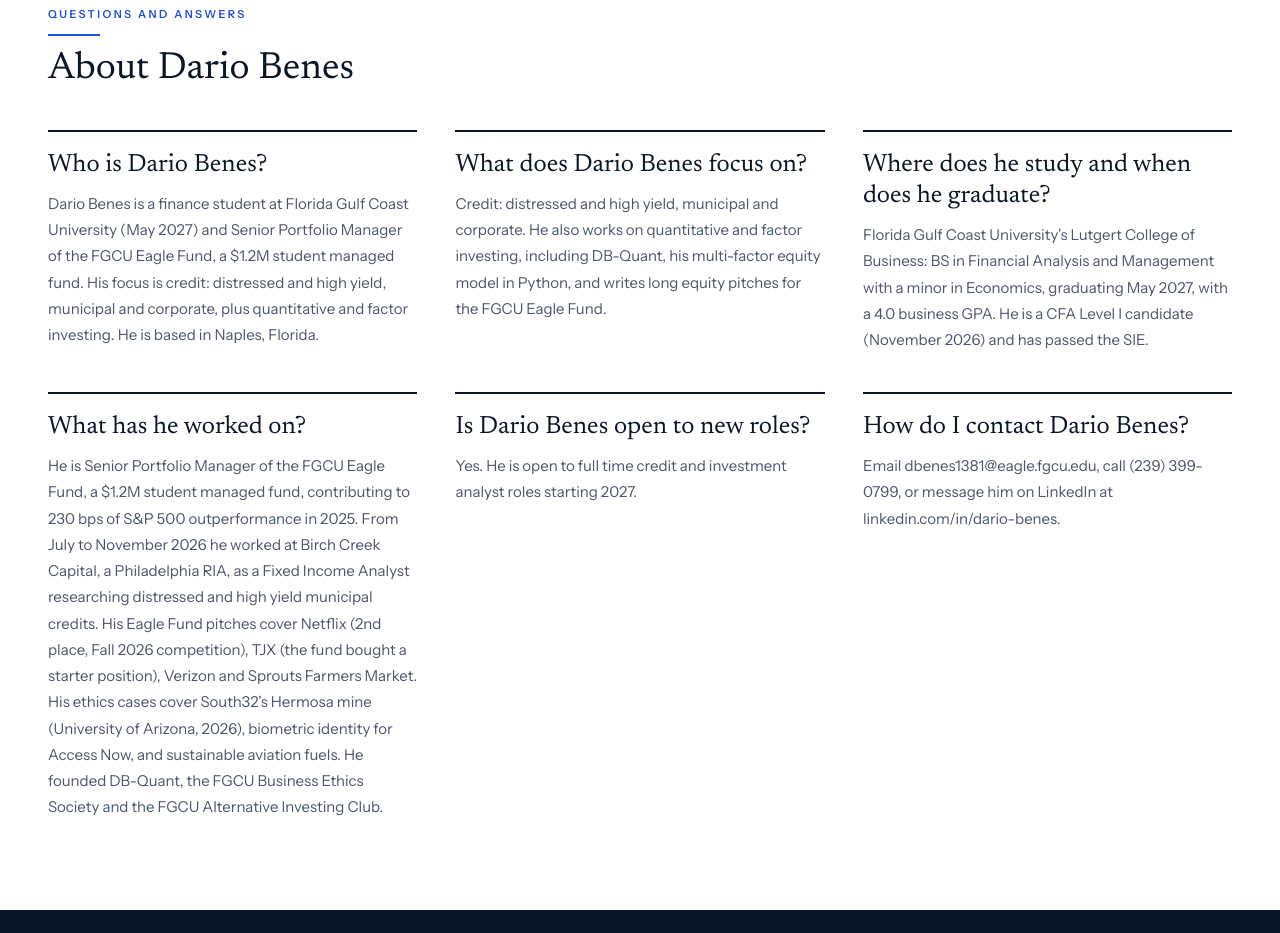
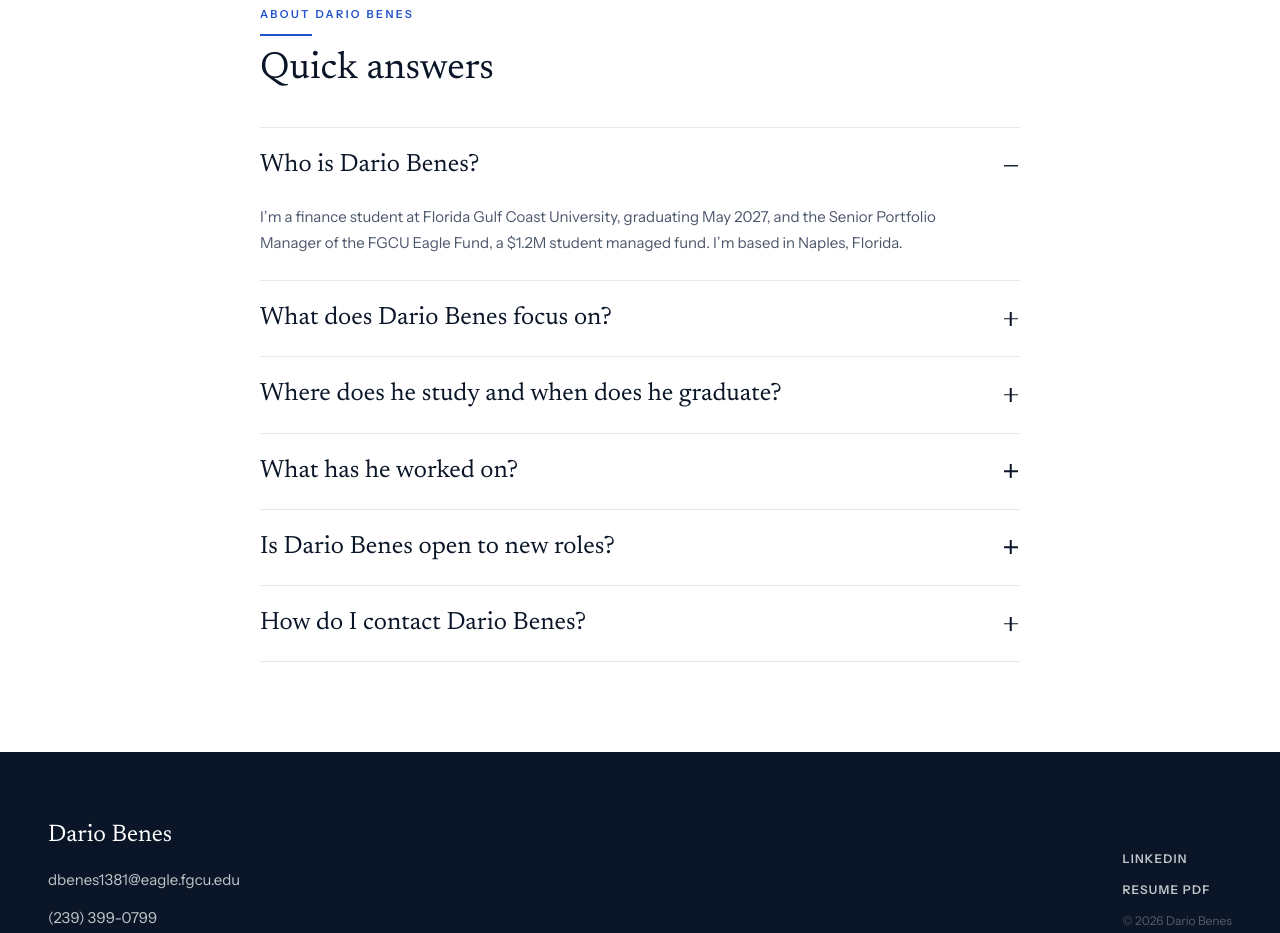
Before and after one commit to DarioB05/dariobenes-site, a plain HTML site: page index.html in a window 1280 px wide. Shown: the part 4200-5133 px from the top of the page. Drawn offline with Linux system fonts and the light colour scheme.

Commit message:
SEO overhaul, Birch Creek update, deck pages, image optimization

```diff
--- a/index.html
+++ b/index.html
@@ -167,7 +167,7 @@
      "name": "Who is Dario Benes?",
      "acceptedAnswer": {
       "@type": "Answer",
-      "text": "Dario Benes is a finance student at Florida Gulf Coast University (May 2027) and Senior Portfolio Manager of the FGCU Eagle Fund, a $1.2M student managed fund. His focus is credit: distressed and high yield, municipal and corporate, plus quantitative and factor investing. He is based in Naples, Florida."
+      "text": "Dario Benes is a finance student at Florida Gulf Coast University, graduating May 2027, and the Senior Portfolio Manager of the FGCU Eagle Fund, a $1.2M student managed fund. Dario Benes is based in Naples, Florida."
      }
     },
     {
@@ -175,7 +175,7 @@
      "name": "What does Dario Benes focus on?",
      "acceptedAnswer": {
       "@type": "Answer",
-      "text": "Credit: distressed and high yield, municipal and corporate. He also works on quantitative and factor investing, including DB-Quant, his multi-factor equity model in Python, and writes long equity pitches for the FGCU Eagle Fund."
+      "text": "Dario Benes focuses on credit, mostly distressed and high yield, both municipal and corporate. Dario Benes also builds quantitative and factor models, including DB-Quant, his multi-factor equity model in Python."
      }
     },
     {
@@ -183,7 +183,7 @@
      "name": "Where does he study and when does he graduate?",
      "acceptedAnswer": {
       "@type": "Answer",
-      "text": "Florida Gulf Coast University’s Lutgert College of Business: BS in Financial Analysis and Management with a minor in Economics, graduating May 2027, with a 4.0 business GPA. He is a CFA Level I candidate (November 2026) and has passed the SIE."
+      "text": "Dario Benes studies at Florida Gulf Coast University's Lutgert College of Business, earning a BS in Financial Analysis and Management with a minor in Economics. Dario Benes graduates in May 2027 with a 4.0 business GPA, is a CFA Level I candidate, and has passed the SIE."
      }
     },
     {
@@ -191,7 +191,7 @@
      "name": "What has he worked on?",
      "acceptedAnswer": {
       "@type": "Answer",
-      "text": "He is Senior Portfolio Manager of the FGCU Eagle Fund, a $1.2M student managed fund, contributing to 230 bps of S&P 500 outperformance in 2025. From July to November 2026 he worked at Birch Creek Capital, a Philadelphia RIA, as a Fixed Income Analyst researching distressed and high yield municipal credits. His Eagle Fund pitches cover Netflix (2nd place, Fall 2026 competition), TJX (the fund bought a starter position), Verizon and Sprouts Farmers Market. His ethics cases cover South32’s Hermosa mine (University of Arizona, 2026), biometric identity for Access Now, and sustainable aviation fuels. He founded DB-Quant, the FGCU Business Ethics Society and the FGCU Alternative Investing Club."
+      "text": "From July to November 2026 Dario Benes was a Fixed Income Analyst at Birch Creek Capital, a Philadelphia RIA, covering distressed and high yield municipal credits. At the FGCU Eagle Fund, Dario Benes runs the portfolio with his analysts, and the fund beat the S&P 500 by 230 bps in 2025. Dario Benes's recent pitches are Netflix (2nd place, Fall 2026), TJX, Verizon and Sprouts. Full details are on the Pitches and Ethics pages of dariobenes.com."
      }
     },
     {
@@ -199,7 +199,7 @@
      "name": "Is Dario Benes open to new roles?",
      "acceptedAnswer": {
       "@type": "Answer",
-      "text": "Yes. He is open to full time credit and investment analyst roles starting 2027."
+      "text": "Yes. Dario Benes is looking for full time credit and investment analyst roles starting in 2027."
      }
     },
     {
@@ -207,7 +207,7 @@
      "name": "How do I contact Dario Benes?",
      "acceptedAnswer": {
       "@type": "Answer",
-      "text": "Email dbenes1381@eagle.fgcu.edu, call (239) 399-0799, or message him on LinkedIn at linkedin.com/in/dario-benes."
+      "text": "Email Dario Benes at dbenes1381@eagle.fgcu.edu, call Dario Benes at (239) 399-0799, or message Dario Benes on LinkedIn at linkedin.com/in/dario-benes."
      }
     }
    ]
@@ -271,7 +271,23 @@ footer a{display:inline-flex;align-items:center;min-height:44px}
 .scp2:hover { background: rgba(255, 255, 255, 0.12) !important; border-color: rgb(255, 255, 255) !important; }
 .scp3:hover { background: rgb(10, 22, 40) !important; color: rgb(255, 255, 255) !important; }
 .scp4:hover { border-color: rgb(10, 22, 40) !important; transform: translateY(-4px) !important; }
-.scp5:hover { background: rgba(255, 255, 255, 0.09) !important; border-color: rgba(255, 255, 255, 0.3) !important; transform: translateY(-4px) !important; }</style></head>
+.scp5:hover { background: rgba(255, 255, 255, 0.09) !important; border-color: rgba(255, 255, 255, 0.3) !important; transform: translateY(-4px) !important; }</style><style>
+.faq-list{border-top:1px solid rgb(228,231,239)}
+.faq-item{border-bottom:1px solid rgb(228,231,239)}
+.faq-item summary{display:flex;align-items:center;justify-content:space-between;gap:20px;padding:22px 0;cursor:pointer;list-style:none;-webkit-tap-highlight-color:transparent}
+.faq-item summary::-webkit-details-marker{display:none}
+.faq-item summary::marker{content:""}
+.faq-item summary h3{margin:0;font-family:"Newsreader",serif;font-weight:400;font-size:clamp(20px,2.2vw,25px);line-height:1.25;color:rgb(10,22,40)}
+.faq-item summary:hover h3{color:rgb(34,81,204)}
+.faq-item summary:focus-visible{outline:2px solid rgb(34,81,204);outline-offset:4px}
+.faq-icon{position:relative;flex:0 0 18px;width:18px;height:18px}
+.faq-icon::before,.faq-icon::after{content:"";position:absolute;left:50%;top:50%;width:14px;height:1.5px;background:rgb(10,22,40);transform:translate(-50%,-50%);transition:transform .2s ease}
+.faq-icon::after{transform:translate(-50%,-50%) rotate(90deg)}
+.faq-item[open] .faq-icon::after{transform:translate(-50%,-50%) rotate(0deg)}
+.faq-item p{margin:0;padding:0 38px 24px 0;font-size:15px;line-height:1.75;color:rgb(76,86,107)}
+@media (max-width:767.98px){.faq-item summary{padding:18px 0}.faq-item p{padding-right:0;padding-bottom:20px}}
+@media (prefers-reduced-motion:reduce){.faq-icon::before,.faq-icon::after{transition:none}}
+</style></head>
 <body>
 <div class="sc-host" data-sc-name="index"><div style="font-family: &quot;Instrument Sans&quot;, system-ui, sans-serif; color: rgb(19, 24, 36); line-height: 1.6;">
 
@@ -534,34 +550,34 @@ footer a{display:inline-flex;align-items:center;min-height:44px}
 
 
   <section data-reveal="" id="about-dario-benes" style="background: rgb(255, 255, 255); border-top: 1px solid rgb(228, 231, 239); padding: clamp(56px, 7vw, 96px) clamp(20px, 4vw, 48px);">
-    <div style="max-width: min(1560px, 94vw); margin: 0px auto;">
-      <p style="margin: 0px 0px 12px; font-size: 11px; font-weight: 600; letter-spacing: 0.22em; text-transform: uppercase; color: rgb(34, 81, 204);" data-label="">Questions and answers</p>
-      <h2 style="margin: 0px 0px clamp(28px, 3vw, 44px); font-family: &quot;Newsreader&quot;, serif; font-weight: 400; font-size: clamp(26px, 3.2vw, 38px); line-height: 1.15; color: rgb(10, 22, 40);">About Dario Benes</h2>
-      <div style="display: grid; grid-template-columns: repeat(auto-fit,minmax(min(320px,100%),1fr)); gap: clamp(28px, 3vw, 44px) clamp(24px, 3vw, 48px);">
-          <article style="border-top: 2px solid rgb(10, 22, 40); padding-top: 18px; display: flex; flex-direction: column; gap: 10px;">
-            <h3 style="margin: 0px; font-family: &quot;Newsreader&quot;, serif; font-weight: 400; font-size: clamp(21px, 2.2vw, 25px); line-height: 1.25; color: rgb(10, 22, 40);">Who is Dario Benes?</h3>
-            <p style="margin: 0px; font-size: 15px; line-height: 1.75; color: rgb(76, 86, 107);">Dario Benes is a finance student at Florida Gulf Coast University (May 2027) and Senior Portfolio Manager of the FGCU Eagle Fund, a $1.2M student managed fund. His focus is credit: distressed and high yield, municipal and corporate, plus quantitative and factor investing. He is based in Naples, Florida.</p>
-          </article>
-          <article style="border-top: 2px solid rgb(10, 22, 40); padding-top: 18px; display: flex; flex-direction: column; gap: 10px;">
-            <h3 style="margin: 0px; font-family: &quot;Newsreader&quot;, serif; font-weight: 400; font-size: clamp(21px, 2.2vw, 25px); line-height: 1.25; color: rgb(10, 22, 40);">What does Dario Benes focus on?</h3>
-            <p style="margin: 0px; font-size: 15px; line-height: 1.75; color: rgb(76, 86, 107);">Credit: distressed and high yield, municipal and corporate. He also works on quantitative and factor investing, including DB-Quant, his multi-factor equity model in Python, and writes long equity pitches for the FGCU Eagle Fund.</p>
-          </article>
-          <article style="border-top: 2px solid rgb(10, 22, 40); padding-top: 18px; display: flex; flex-direction: column; gap: 10px;">
-            <h3 style="margin: 0px; font-family: &quot;Newsreader&quot;, serif; font-weight: 400; font-size: clamp(21px, 2.2vw, 25px); line-height: 1.25; color: rgb(10, 22, 40);">Where does he study and when does he graduate?</h3>
-            <p style="margin: 0px; font-size: 15px; line-height: 1.75; color: rgb(76, 86, 107);">Florida Gulf Coast University’s Lutgert College of Business: BS in Financial Analysis and Management with a minor in Economics, graduating May 2027, with a 4.0 business GPA. He is a CFA Level I candidate (November 2026) and has passed the SIE.</p>
-          </article>
-          <article style="border-top: 2px solid rgb(10, 22, 40); padding-top: 18px; display: flex; flex-direction: column; gap: 10px;">
-            <h3 style="margin: 0px; font-family: &quot;Newsreader&quot;, serif; font-weight: 400; font-size: clamp(21px, 2.2vw, 25px); line-height: 1.25; color: rgb(10, 22, 40);">What has he worked on?</h3>
-            <p style="margin: 0px; font-size: 15px; line-height: 1.75; color: rgb(76, 86, 107);">He is Senior Portfolio Manager of the FGCU Eagle Fund, a $1.2M student managed fund, contributing to 230 bps of S&amp;P 500 outperformance in 2025. From July to November 2026 he worked at Birch Creek Capital, a Philadelphia RIA, as a Fixed Income Analyst researching distressed and high yield municipal credits. His Eagle Fund pitches cover Netflix (2nd place, Fall 2026 competition), TJX (the fund bought a starter position), Verizon and Sprouts Farmers Market. His ethics cases cover South32’s Hermosa mine (University of Arizona, 2026), biometric identity for Access Now, and sustainable aviation fuels. He founded DB-Quant, the FGCU Business Ethics Society and the FGCU Alternative Investing Club.</p>
-          </article>
-          <article style="border-top: 2px solid rgb(10, 22, 40); padding-top: 18px; display: flex; flex-direction: column; gap: 10px;">
-            <h3 style="margin: 0px; font-family: &quot;Newsreader&quot;, serif; font-weight: 400; font-size: clamp(21px, 2.2vw, 25px); line-height: 1.25; color: rgb(10, 22, 40);">Is Dario Benes open to new roles?</h3>
-            <p style="margin: 0px; font-size: 15px; line-height: 1.75; color: rgb(76, 86, 107);">Yes. He is open to full time credit and investment analyst roles starting 2027.</p>
-          </article>
-          <article style="border-top: 2px solid rgb(10, 22, 40); padding-top: 18px; display: flex; flex-direction: column; gap: 10px;">
-            <h3 style="margin: 0px; font-family: &quot;Newsreader&quot;, serif; font-weight: 400; font-size: clamp(21px, 2.2vw, 25px); line-height: 1.25; color: rgb(10, 22, 40);">How do I contact Dario Benes?</h3>
-            <p style="margin: 0px; font-size: 15px; line-height: 1.75; color: rgb(76, 86, 107);">Email dbenes1381@eagle.fgcu.edu, call (239) 399-0799, or message him on LinkedIn at linkedin.com/in/dario-benes.</p>
-          </article>
+    <div style="max-width: 760px; margin: 0px auto;">
+      <p style="margin: 0px 0px 12px; font-size: 11px; font-weight: 600; letter-spacing: 0.22em; text-transform: uppercase; color: rgb(34, 81, 204);" data-label="">About Dario Benes</p>
+      <h2 style="margin: 0px 0px clamp(24px, 3vw, 36px); font-family: &quot;Newsreader&quot;, serif; font-weight: 400; font-size: clamp(26px, 3.2vw, 38px); line-height: 1.15; color: rgb(10, 22, 40);">Quick answers</h2>
+      <div class="faq-list">
+        <details class="faq-item" open="">
+          <summary><h3>Who is Dario Benes?</h3><span class="faq-icon" aria-hidden="true"></span></summary>
+          <p>I&#8217;m a finance student at Florida Gulf Coast University, graduating May 2027, and the Senior Portfolio Manager of the FGCU Eagle Fund, a $1.2M student managed fund. I&#8217;m based in Naples, Florida.</p>
+        </details>
+        <details class="faq-item">
+          <summary><h3>What does Dario Benes focus on?</h3><span class="faq-icon" aria-hidden="true"></span></summary>
+          <p>Credit, mostly distressed and high yield, both municipal and corporate. I also build quant and factor models, including DB-Quant, my multi-factor equity model in Python.</p>
+        </details>
+        <details class="faq-item">
+          <summary><h3>Where does he study and when does he graduate?</h3><span class="faq-icon" aria-hidden="true"></span></summary>
+          <p>FGCU&#8217;s Lutgert College of Business, BS in Financial Analysis and Management with a minor in Economics. I graduate May 2027 with a 4.0 business GPA. I&#8217;m a CFA Level I candidate and passed the SIE.</p>
+        </details>
+        <details class="faq-item">
+          <summary><h3>What has he worked on?</h3><span class="faq-icon" aria-hidden="true"></span></summary>
+          <p>From July to November 2026 I was a Fixed Income Analyst at Birch Creek Capital, a Philadelphia RIA, covering distressed and high yield municipal credits. At the Eagle Fund I run the portfolio with my analysts, and we beat the S&amp;P 500 by 230 bps in 2025. My recent pitches are Netflix (2nd place, Fall 2026), TJX, Verizon and Sprouts. Full details are on the <a href="/pitches" style="color: rgb(34, 81, 204); text-decoration: underline; text-underline-offset: 3px;">Pitches</a> and <a href="/ethics" style="color: rgb(34, 81, 204); text-decoration: underline; text-underline-offset: 3px;">Ethics</a> pages.</p>
+        </details>
+        <details class="faq-item">
+          <summary><h3>Is Dario Benes open to new roles?</h3><span class="faq-icon" aria-hidden="true"></span></summary>
+          <p>Yes. I&#8217;m looking for full time credit and investment analyst roles starting in 2027.</p>
+        </details>
+        <details class="faq-item">
+          <summary><h3>How do I contact Dario Benes?</h3><span class="faq-icon" aria-hidden="true"></span></summary>
+          <p>Email me at <a href="mailto:dbenes1381@eagle.fgcu.edu" style="color: rgb(34, 81, 204); text-decoration: underline; text-underline-offset: 3px;">dbenes1381@eagle.fgcu.edu</a>, call <a href="tel:+12393990799" style="color: rgb(34, 81, 204); text-decoration: underline; text-underline-offset: 3px;">(239) 399-0799</a>, or message me on <a href="https://www.linkedin.com/in/dario-benes/" target="_blank" rel="noopener" style="color: rgb(34, 81, 204); text-decoration: underline; text-underline-offset: 3px;">LinkedIn</a>.</p>
+        </details>
       </div>
     </div>
   </section>
```
